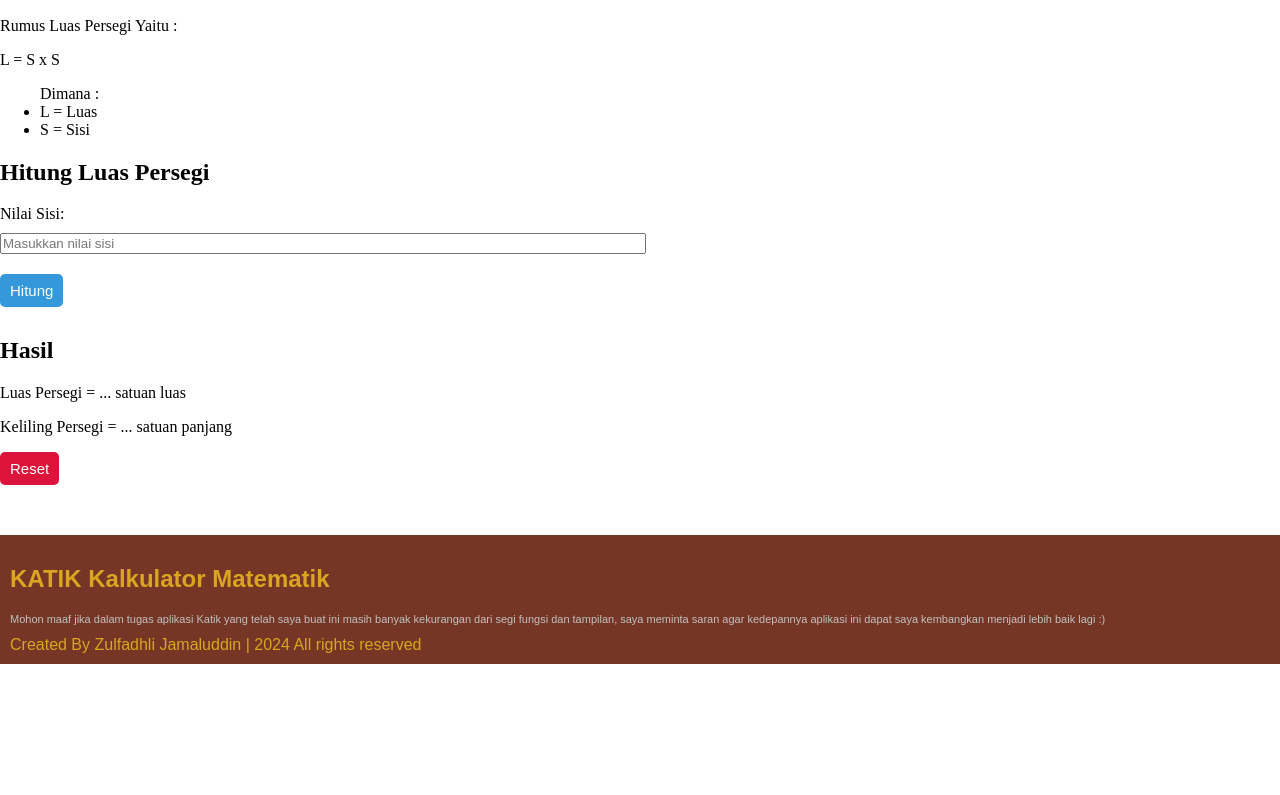
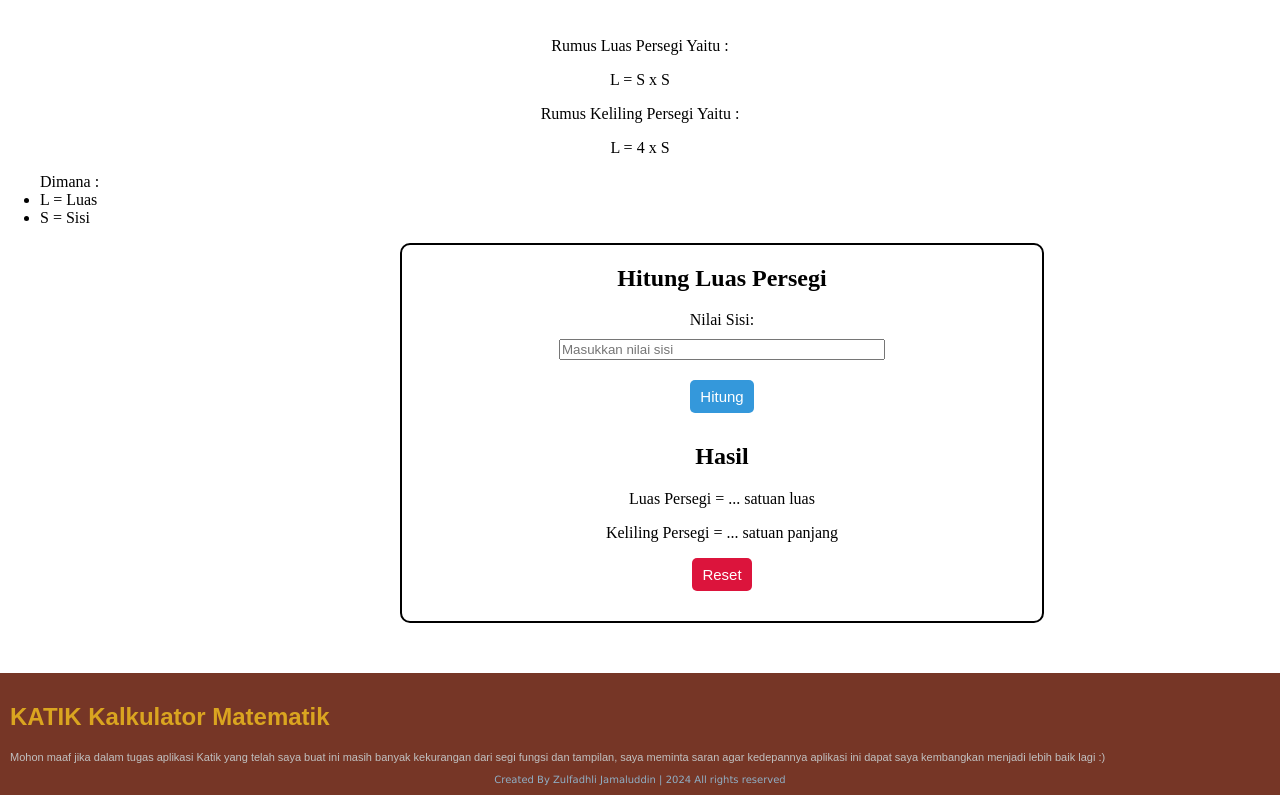
Before and after one commit to revou-fundamental-course/8-jan-24-zulfadhli13, a plain HTML site: page index.html in a window 1280 px wide. Shown: the part 721-1516 px from the top of the page. Before the commit the page ends 1385 px from the top, so only its background shows below. Drawn offline with Linux system fonts and the light colour scheme.

Commit message:
menambahkan border di HTML

```diff
--- a/index.html
+++ b/index.html
@@ -14,7 +14,7 @@
     </header>
 
     <main>
-      <section class="container">
+      <section id="container1">
         <h2>Welcome to Katik</h2>
         <h5>Hai Sobat, Selamat Datang Di Katik :)</h5>
         <p>Sebuah web app sederhana yang berfungsi untuk menghitung nilai luas dan keliling bangun datar persegi</p>
@@ -24,12 +24,17 @@
         <p>Rumus Luas Persegi Yaitu :</p>
         <p>L = S x S</p>
 
+        <p>Rumus Keliling Persegi Yaitu :</p>
+        <p>L = 4 x S</p>
+
         <ul class="keterangan">
           <li type="none">Dimana :</li>
           <li>L = Luas</li>
           <li>S = Sisi</li>
         </ul>
+      </section>
 
+      <section id="container2">
         <h2>Hitung Luas Persegi</h2>
         <form action="reset" id="kalkulatorForm">
           <label for="sisi">Nilai Sisi:</label>
@@ -51,7 +56,7 @@
         <p class="saran">
           Mohon maaf jika dalam tugas aplikasi Katik yang telah saya buat ini masih banyak kekurangan dari segi fungsi dan tampilan, saya meminta saran agar kedepannya aplikasi ini dapat saya kembangkan menjadi lebih baik lagi :)
         </p>
-        <span>Created By Zulfadhli Jamaluddin | 2024 All rights reserved</span>
+        <span class="created-by">Created By Zulfadhli Jamaluddin | 2024 All rights reserved</span>
       </footer>
     </main>
   </body>
```
